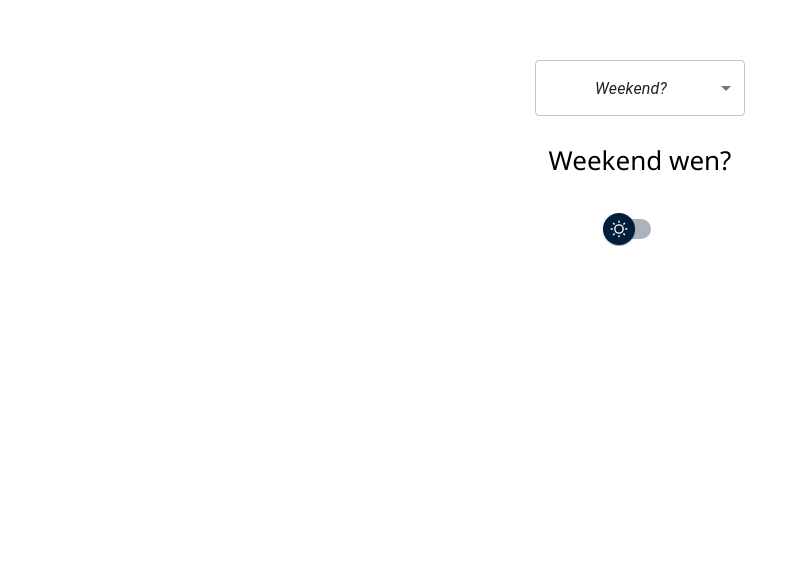
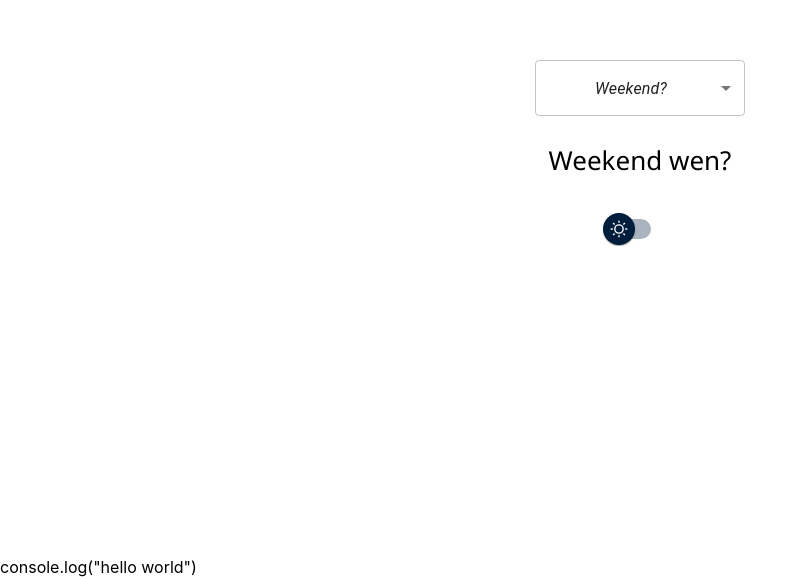
Before and after one commit to wasiulhaque/friday-when, a React (Create React App) app: page / in a window 1280 px wide. Shown: the part 243-820 px from the top of the page, without its empty margins (0-807 px from the left). Built offline with nearby package versions, Linux system fonts and the light colour scheme.

Commit message:
Checking branch because gitkraken neeed paid version

```diff
--- a/src/index.js
+++ b/src/index.js
@@ -8,6 +8,7 @@ const root = ReactDOM.createRoot(document.getElementById('root'));
 root.render(
   <React.StrictMode>
     <App />
+      console.log("hello world")
   </React.StrictMode>
 );
 
```
